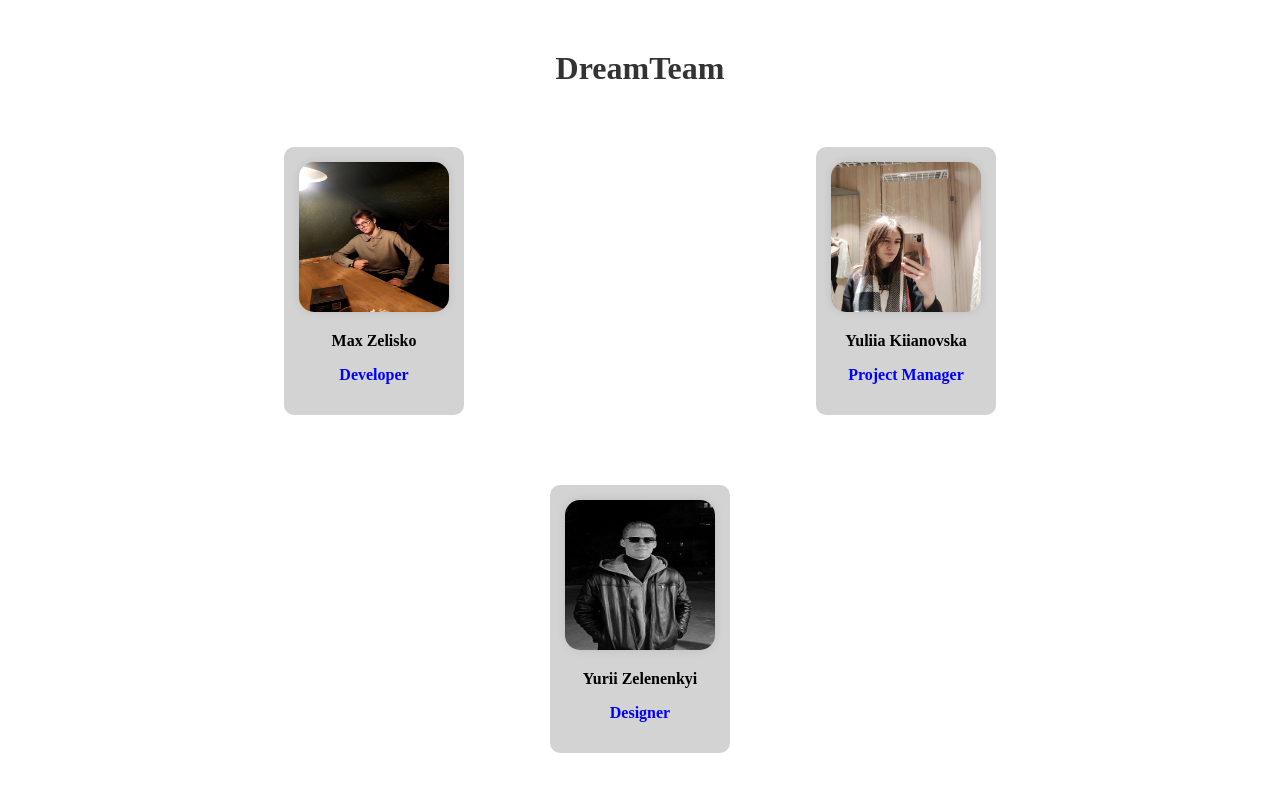
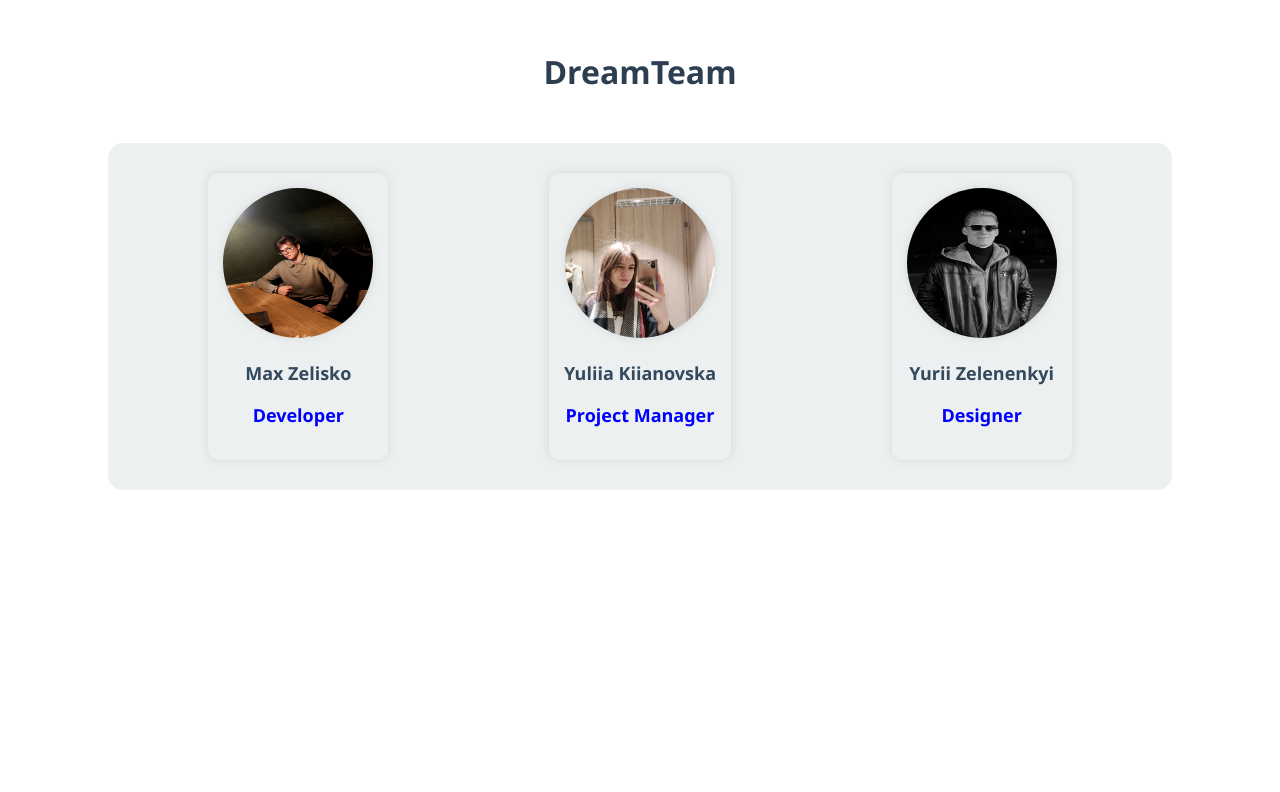
Before and after one commit to Donjkee/My-dream-team, an Angular app in the folder site/: page / in a window 1280 px wide. Shown: the top 792 px of the page. Built offline with nearby package versions, Linux system fonts and the light colour scheme.

Commit message:
Fix design

```diff
--- a/site/src/app/home/home.component.css
+++ b/site/src/app/home/home.component.css
@@ -1,10 +1,12 @@
 div {
   text-align: center;
   margin: 50px;
+  font-family: 'Segoe UI', Tahoma, Geneva, Verdana, sans-serif;
+
 }
 
 h1 {
-    color: #333;
+  color: #2c3e50;
 }
 
 img {
@@ -14,25 +16,30 @@ div {
 }
 
 .developer p {
-    font-size: 16px;
+  font-size: 18px;
   font-weight: bold;
+  color: #34495e;
 }
 
 .developers-container {
   display: flex;
   justify-content: space-around;
+  background-color: #ecf0f1;
+  padding: 20px;
+  border-radius: 15px;
 }
 
 .developer {
   text-align: center;
   margin: 10px;
-    background-color: lightgray;
+  background-color: #ecf0f1;
   border-radius: 10px;
   padding: 15px;
+  box-shadow: 0 0 10px rgba(0, 0, 0, 0.1);
 }
 
 .developer img {
   width: 150px;
   height: 150px;
-    border-radius: 10%;
+  border-radius: 50%;
 }
--- a/site/src/app/home/home.component.html
+++ b/site/src/app/home/home.component.html
@@ -2,31 +2,24 @@
     <h1>DreamTeam</h1>
 
     <div class="developers-container">
+
         <div class="developer">
             <img src="/assets/images/developer.jpg" alt="Developer">
             <p>Max Zelisko</p>
             <p style="color: blue;">Developer</p>
         </div>
+
         <div class="developer">
             <img src="/assets/images/pm.jpg" alt="Developer">
             <p>Yuliia Kiianovska</p>
             <p style="color: blue;">Project Manager</p>
         </div>
 
-        <!--
-            тут просто робіть копію як в мене, свої дані та карртинку в assets/images/картинка ваша
-        -->
-
-    </div>
-    <div class="developers-container">
         <div class="developer">
             <img src="/assets/images/designer.jpg" alt="Designer">
             <p>Yurii Zelenenkyi</p>
             <p style="color: blue;">Designer</p>
         </div>
-        <!--
-            тут просто робіть копію як в мене, свої дані та карртинку в assets/images/картинка ваша
-        -->
 
     </div>
 
```
Lines whose indentation alone changed are shown as unchanged.
